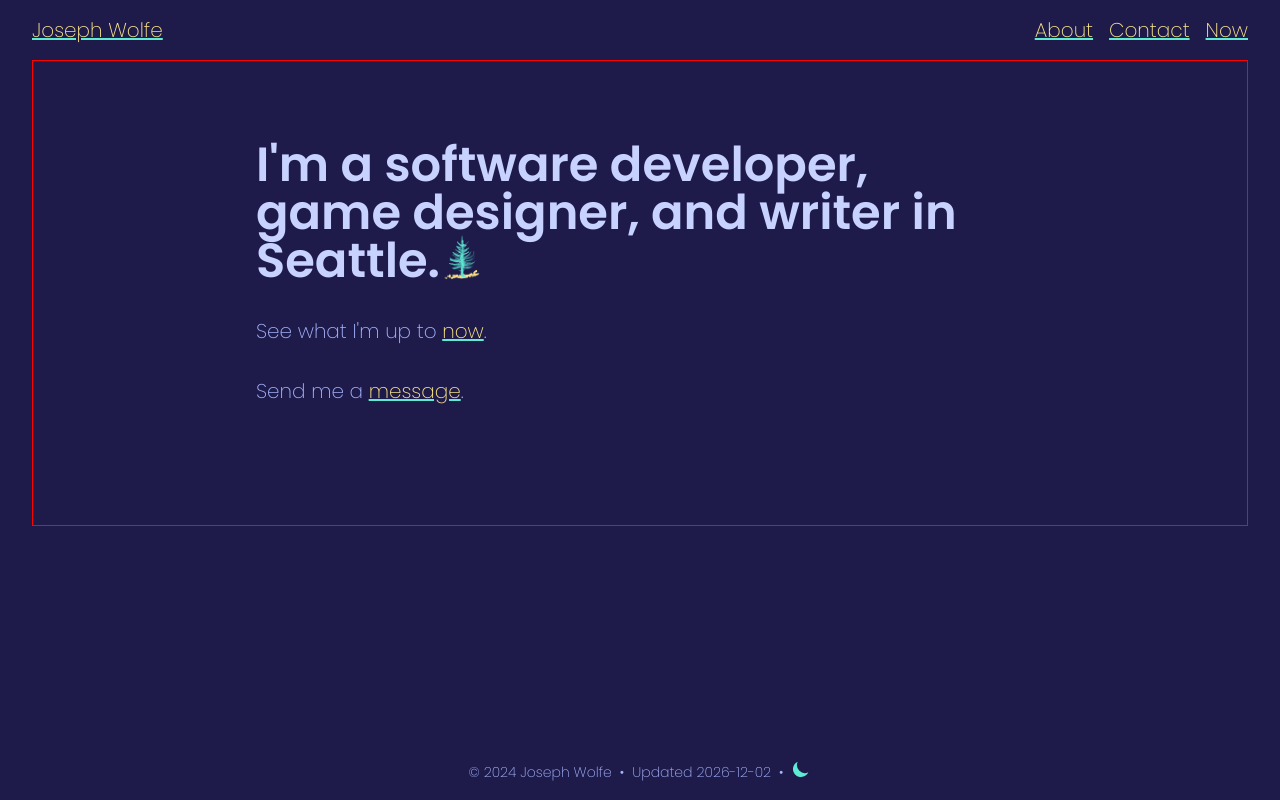
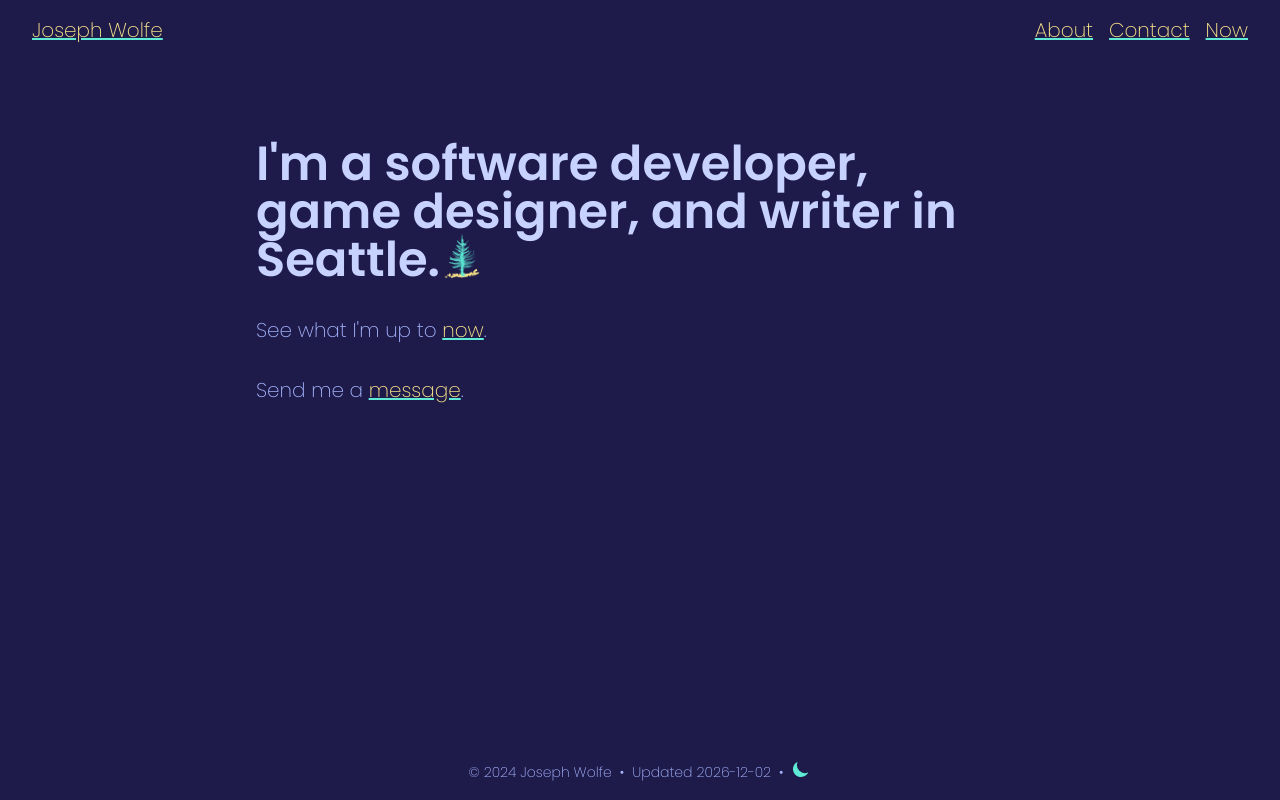
Before and after one commit to CharmedSatyr/personal-website, a Next.js app: page / in a window 1280 px wide. Built offline with nearby package versions, Linux system fonts and the light colour scheme.

Commit message:
Remove test border

```diff
--- a/app/layout.tsx
+++ b/app/layout.tsx
@@ -66,10 +66,7 @@ const RootLayout = ({ children }: { children: React.ReactNode }) => {
 				<ThemeProviders>
 					<Header />
 
-					<main
-						className="mx-8 mb-auto pt-10 md:pt-20"
-						style={{ border: "1px solid red" }}
-					>
+					<main className="mx-8 mb-auto pt-10 md:pt-20">
 						<div className="container min-h-96 max-w-3xl">{children}</div>
 					</main>
 
```
